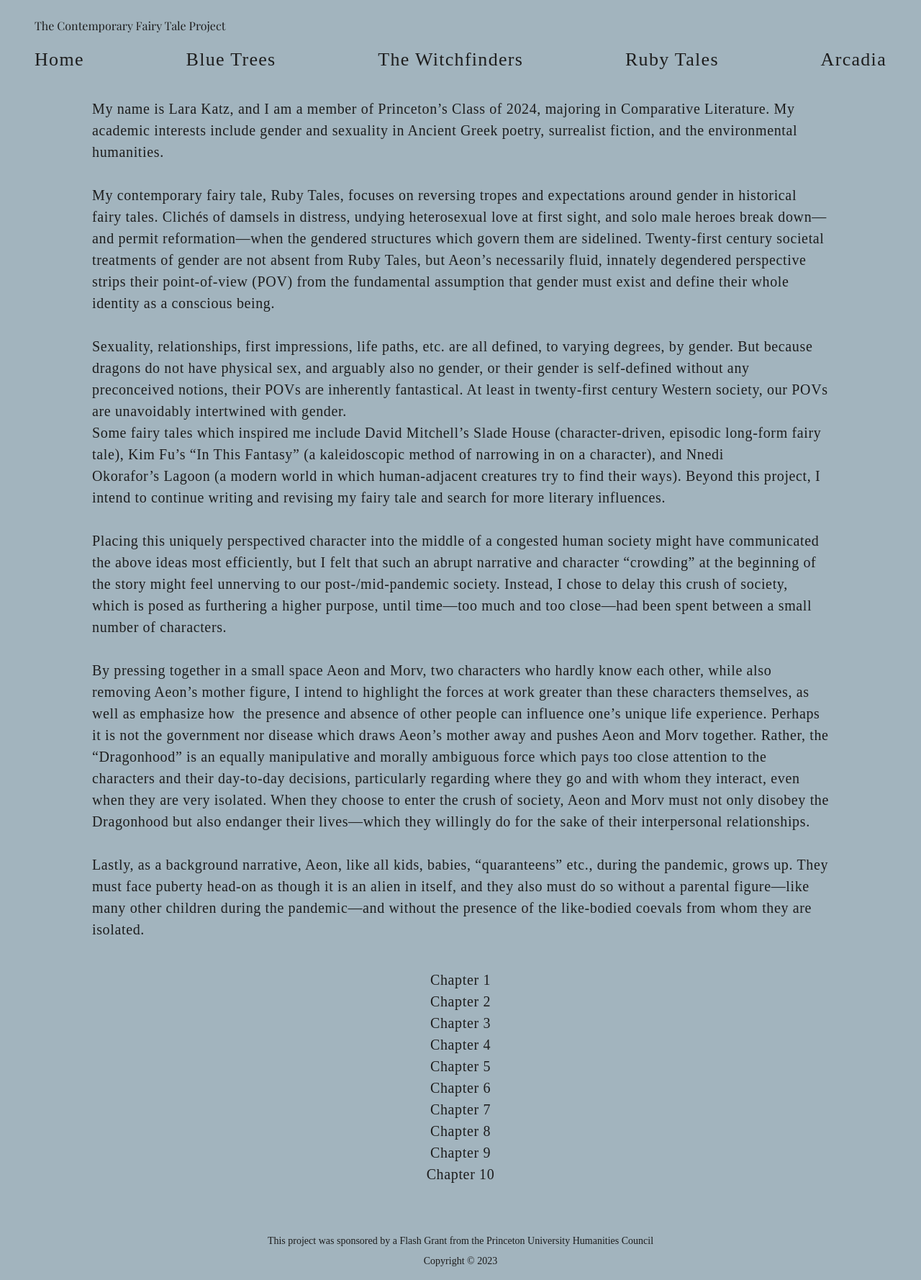
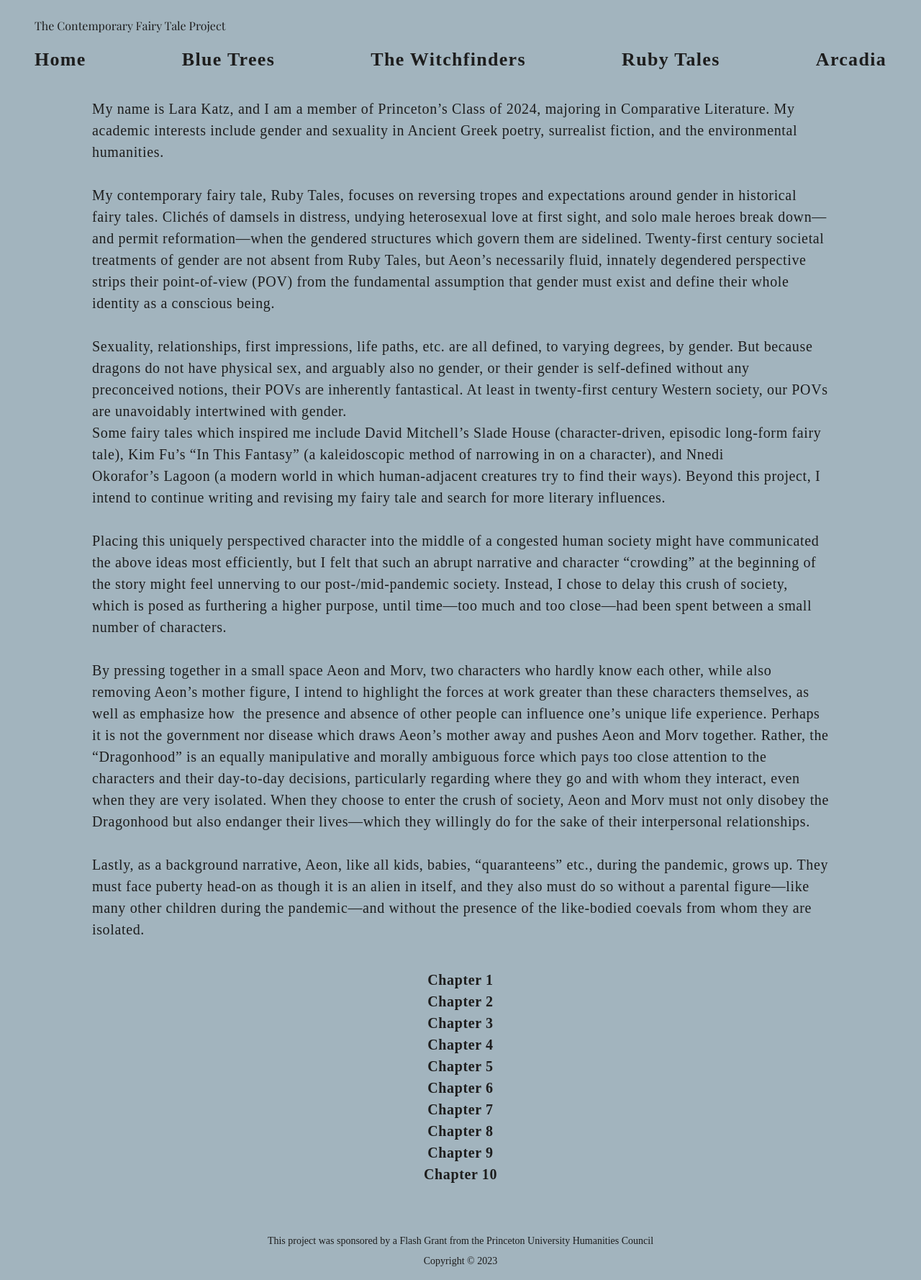
Before and after one commit to benchanjamin/the-fairy-tale-project, a Next.js app: page /ruby-tales in a window 1280 px wide. Shown: the whole page at 72% size. Built offline with nearby package versions, Linux system fonts and the light colour scheme; a web font is replaced by a local one.

Commit message:
bold TOCs

```diff
--- a/components/BetterHeader.tsx
+++ b/components/BetterHeader.tsx
@@ -31,22 +31,22 @@ export default function BetterHeader() {
                     <div className="hidden items-center justify-between space-x-30 md:flex md:text-[18px] lg:text-[26px]
                     md:mt-[15px] pl-6 pr-6 tracking-wider font-semibold font-['Almendra']">
                         <NavLink href="/" exact
-                                 className="text-lightBlack  font-medium hover:text-gray-100 duration-75 ">Home</NavLink>
+                                 className="text-lightBlack hover:text-gray-100 duration-75 ">Home</NavLink>
                         <NavLink href="/blue-trees" exact
-                                 className="text-lightBlack  font-medium hover:text-gray-100 duration-75">Blue
+                                 className="text-lightBlack hover:text-gray-100 duration-75">Blue
                             Trees
                         </NavLink>
                         <NavLink href="/the-witchfinders" exact
-                                 className="text-lightBlack  font-medium hover:text-gray-100 duration-75">The
+                                 className="text-lightBlack hover:text-gray-100 duration-75">The
                             Witchfinders
                         </NavLink>
 
                         <NavLink href="/ruby-tales" exact
-                                 className="text-lightBlack  font-medium hover:text-gray-100 duration-75">
+                                 className="text-lightBlack hover:text-gray-100 duration-75">
                             Ruby Tales
                         </NavLink>
                         <NavLink href="/arcadia" exact
-                                 className="text-lightBlack  font-medium hover:text-gray-100 duration-75">
+                                 className="text-lightBlack hover:text-gray-100 duration-75">
                             Arcadia
                         </NavLink>
 
--- a/components/BlueTreesTOC.tsx
+++ b/components/BlueTreesTOC.tsx
@@ -5,37 +5,37 @@ function BlueTreesTOC(props) {
     return (
         <div className="mx-auto mt-10">
             <NavLink href="/blue-trees/the-shadows-of-the-leaves"
-                     className="text-lightBlack font-medium hover:text-gray-100 duration-75 font-bold"
+                     className="text-lightBlack hover:text-gray-100 duration-75 font-bold"
                      exact>
                 The Shadows of the Leaves
             </NavLink>
             <br/>
-            <NavLink href="/blue-trees/the-princess's-handmaiden" className="text-lightBlack font-medium hover:text-gray-100 duration-75 font-bold"
+            <NavLink href="/blue-trees/the-princess's-handmaiden" className="text-lightBlack hover:text-gray-100 duration-75 font-bold"
                      exact>
                 The Princess&apos;s Handmaiden
             </NavLink>
             <br/>
-            <NavLink href="/blue-trees/what-cherry-said" className="text-lightBlack font-medium hover:text-gray-100 duration-75 font-bold"
+            <NavLink href="/blue-trees/what-cherry-said" className="text-lightBlack hover:text-gray-100 duration-75 font-bold"
                      exact>
                 What Cherry Said
             </NavLink>
             <br/>
-            <NavLink href="/blue-trees/the-enchantress" className="text-lightBlack font-medium hover:text-gray-100 duration-75 font-bold"
+            <NavLink href="/blue-trees/the-enchantress" className="text-lightBlack hover:text-gray-100 duration-75 font-bold"
                      exact>
                 The Enchantress
             </NavLink>
             <br/>
-            <NavLink href="/blue-trees/the-deer" className="text-lightBlack font-medium hover:text-gray-100 duration-75 font-bold"
+            <NavLink href="/blue-trees/the-deer" className="text-lightBlack hover:text-gray-100 duration-75 font-bold"
                      exact>
                 The Deer
             </NavLink>
             <br/>
-            <NavLink href="/blue-trees/bluestar" className="text-lightBlack font-medium hover:text-gray-100 duration-75 font-bold"
+            <NavLink href="/blue-trees/bluestar" className="text-lightBlack hover:text-gray-100 duration-75 font-bold"
                      exact>
                 Bluestar
             </NavLink>
             <br/>
-            <NavLink href="/blue-trees/the-landscaper's-son" className="text-lightBlack font-medium hover:text-gray-100 duration-75 font-bold"
+            <NavLink href="/blue-trees/the-landscaper's-son" className="text-lightBlack hover:text-gray-100 duration-75 font-bold"
                      exact>
                 The Landscaper&apos;s Son
             </NavLink>
--- a/components/RubyTalesTOC.tsx
+++ b/components/RubyTalesTOC.tsx
@@ -5,61 +5,61 @@ function TheWitchFindersTOC(props) {
     return (
         <div className="mx-auto mt-10">
             <NavLink href="/ruby-tales/chapter-1"
-                     className="text-lightBlack font-medium hover:text-gray-100 duration-75 font-bold"
+                     className="text-lightBlack hover:text-gray-100 duration-75 font-bold"
                      exact>
                 Chapter 1
             </NavLink>
             <br/>
             <NavLink href="/ruby-tales/chapter-2"
-                     className="text-lightBlack font-medium hover:text-gray-100 duration-75 font-bold"
+                     className="text-lightBlack hover:text-gray-100 duration-75 font-bold"
                      exact>
                 Chapter 2
             </NavLink>
             <br/>
             <NavLink href="/ruby-tales/chapter-3"
-                     className="text-lightBlack font-medium hover:text-gray-100 duration-75 font-bold"
+                     className="text-lightBlack hover:text-gray-100 duration-75 font-bold"
                      exact>
                 Chapter 3
             </NavLink>
             <br/>
             <NavLink href="/ruby-tales/chapter-4"
-                     className="text-lightBlack font-medium hover:text-gray-100 duration-75 font-bold"
+                     className="text-lightBlack hover:text-gray-100 duration-75 font-bold"
                      exact>
                 Chapter 4
             </NavLink>
             <br/>
             <NavLink href="/ruby-tales/chapter-5"
-                     className="text-lightBlack font-medium hover:text-gray-100 duration-75 font-bold"
+                     className="text-lightBlack hover:text-gray-100 duration-75 font-bold"
                      exact>
                 Chapter 5
             </NavLink>
             <br/>
             <NavLink href="/ruby-tales/chapter-6"
-                     className="text-lightBlack font-medium hover:text-gray-100 duration-75 font-bold"
+                     className="text-lightBlack hover:text-gray-100 duration-75 font-bold"
                      exact>
                 Chapter 6
             </NavLink>
             <br/>
             <NavLink href="/ruby-tales/chapter-7"
-                     className="text-lightBlack font-medium hover:text-gray-100 duration-75 font-bold"
+                     className="text-lightBlack hover:text-gray-100 duration-75 font-bold"
                      exact>
                 Chapter 7
             </NavLink>
             <br/>
             <NavLink href="/ruby-tales/chapter-8"
-                     className="text-lightBlack font-medium hover:text-gray-100 duration-75 font-bold"
+                     className="text-lightBlack hover:text-gray-100 duration-75 font-bold"
                      exact>
                 Chapter 8
             </NavLink>
             <br/>
             <NavLink href="/ruby-tales/chapter-9"
-                     className="text-lightBlack font-medium hover:text-gray-100 duration-75 font-bold"
+                     className="text-lightBlack hover:text-gray-100 duration-75 font-bold"
                      exact>
                 Chapter 9
             </NavLink>
             <br/>
             <NavLink href="/ruby-tales/chapter-10"
-                     className="text-lightBlack font-medium hover:text-gray-100 duration-75 font-bold"
+                     className="text-lightBlack hover:text-gray-100 duration-75 font-bold"
                      exact>
                 Chapter 10
             </NavLink>
--- a/components/TheWitchFindersTOC.tsx
+++ b/components/TheWitchFindersTOC.tsx
@@ -5,31 +5,31 @@ function TheWitchFindersTOC(props) {
     return (
         <div className="mx-auto mt-10">
             <NavLink href="/the-witchfinders/a-girl-and-a-cat"
-                     className="text-lightBlack font-medium hover:text-gray-100 duration-75 font-bold"
+                     className="text-lightBlack hover:text-gray-100 duration-75 font-bold"
                      exact>
                 Chapter 1: A Girl and a Cat
             </NavLink>
             <br/>
             <NavLink href="/the-witchfinders/downstairs"
-                     className="text-lightBlack font-medium hover:text-gray-100 duration-75 font-bold"
+                     className="text-lightBlack hover:text-gray-100 duration-75 font-bold"
                      exact>
                 Chapter 2: Downstairs
             </NavLink>
             <br/>
             <NavLink href="/the-witchfinders/penthesilea"
-                     className="text-lightBlack font-medium hover:text-gray-100 duration-75 font-bold"
+                     className="text-lightBlack hover:text-gray-100 duration-75 font-bold"
                      exact>
                 Chapter 3: Penthesilea
             </NavLink>
             <br/>
             <NavLink href="/the-witchfinders/in-the-magic-kitchen"
-                     className="text-lightBlack font-medium hover:text-gray-100 duration-75 font-bold"
+                     className="text-lightBlack hover:text-gray-100 duration-75 font-bold"
                      exact>
                 Chapter 4: In the Magic Kitchen
             </NavLink>
             <br/>
             <NavLink href="/the-witchfinders/witchfinding"
-                     className="text-lightBlack font-medium hover:text-gray-100 duration-75 font-bold"
+                     className="text-lightBlack hover:text-gray-100 duration-75 font-bold"
                      exact>
                 Chapter 5: Witchfinding
             </NavLink>
```
